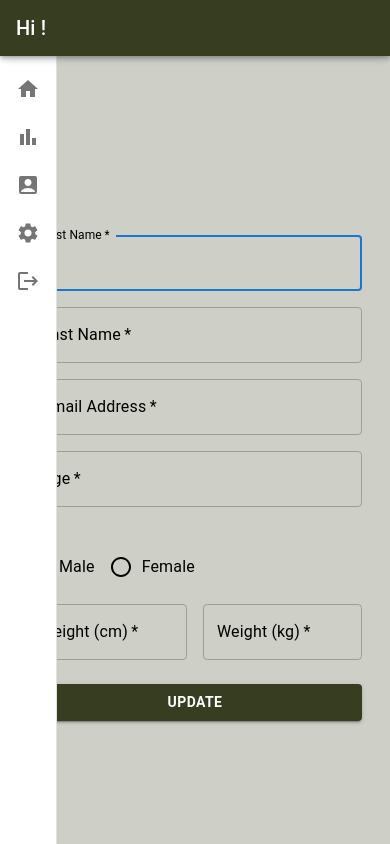
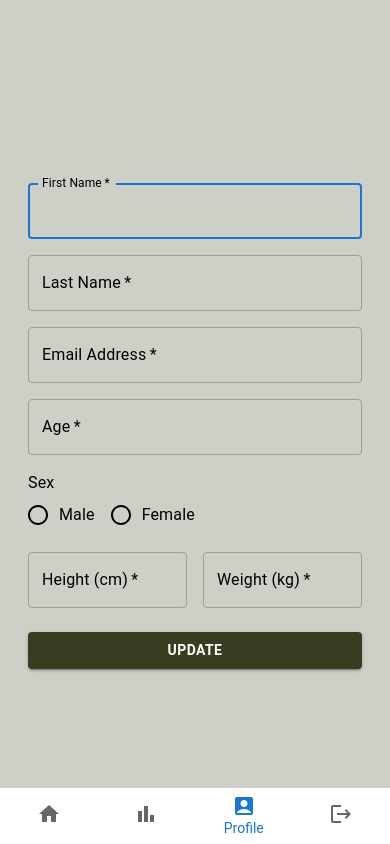
Before and after one commit to valenbia36/2023-lalibertadavanza-frontend, a React (Create React App) app: page /myProfile in a window 390 px wide. Built offline with nearby package versions, Linux system fonts and the light colour scheme; no server answers.

Commit message:
Add bottom menu on mobile, line chart, close icon for modal

```diff
--- /dev/null
+++ b/src/components/BottomMenu.jsx
@@ -0,0 +1,87 @@
+import * as React from "react";
+import BottomNavigation from "@mui/material/BottomNavigation";
+import BottomNavigationAction from "@mui/material/BottomNavigationAction";
+import LogoutIcon from "@mui/icons-material/Logout";
+import BarChartIcon from "@mui/icons-material/BarChart";
+import HomeIcon from "@mui/icons-material/Home";
+import AccountBoxIcon from "@mui/icons-material/AccountBox";
+import { useNavigate, useLocation } from "react-router-dom";
+
+export default function LabelBottomNavigation() {
+  const navigate = useNavigate();
+  const location = useLocation();
+  const [value, setValue] = React.useState("home");
+
+  React.useEffect(() => {
+    // Determine the current route and update the value accordingly
+    switch (location.pathname) {
+      case "/main":
+        setValue("home");
+        break;
+      case "/statistics":
+        setValue("stats");
+        break;
+      case "/myProfile":
+        setValue("profile");
+        break;
+      default:
+        setValue("home"); // Default to "Home" if the route doesn't match
+        break;
+    }
+  }, [location.pathname]);
+
+  const handleChange = (event, newValue) => {
+    setValue(newValue);
+
+    // Navigate to the selected screen based on the value
+    switch (newValue) {
+      case "home":
+        navigate("/main");
+        break;
+      case "stats":
+        navigate("/statistics");
+        break;
+      case "profile":
+        navigate("/myProfile");
+        break;
+      case "logout":
+        localStorage.removeItem("token");
+        window.location.replace("/");
+        break;
+      default:
+        break;
+    }
+  };
+
+  return (
+    <BottomNavigation
+      sx={{
+        width: "100%",
+        position: "fixed",
+        bottom: 0, // To position it at the bottom
+        left: 0, // To stretch it to the full width
+        right: 0, // To stretch it to the full width,
+        zIndex: 1000,
+      }}
+      value={value}
+      onChange={handleChange}
+    >
+      <BottomNavigationAction label="Home" value="home" icon={<HomeIcon />} />
+      <BottomNavigationAction
+        label="Stats"
+        value="stats"
+        icon={<BarChartIcon />}
+      />
+      <BottomNavigationAction
+        label="Profile"
+        value="profile"
+        icon={<AccountBoxIcon />}
+      />
+      <BottomNavigationAction
+        label="Logout"
+        value="logout"
+        icon={<LogoutIcon />}
+      />
+    </BottomNavigation>
+  );
+}
--- a/src/screens/Main.js
+++ b/src/screens/Main.js
@@ -1,12 +1,30 @@
-import React from "react";
+import React, { useState, useEffect } from "react";
+import { styled, useTheme } from "@mui/material/styles";
 import Drawer from "../components/Drawer";
 import MealList from "../components/MealList";
 import FoodList from "../components/FoodList";
+import LabelBottomNavigation from "../components/BottomMenu";
 
 const Main = () => {
+  const theme = useTheme();
+  const [isMobile, setIsMobile] = useState(false);
+  useEffect(() => {
+    function handleResize() {
+      setIsMobile(window.innerWidth <= theme.breakpoints.values.sm);
+    }
+    window.addEventListener("resize", handleResize);
+    handleResize();
+    return () => {
+      window.removeEventListener("resize", handleResize);
+    };
+  }, [theme]);
   return (
     <div className="container">
-      <Drawer user={localStorage.getItem("username")} />
+      {!isMobile ? (
+        <Drawer user={localStorage.getItem("username")} />
+      ) : (
+        <LabelBottomNavigation />
+      )}
       <div className="row justify-content-center">
         <div className="col-lg-10">
           <div className="row justify-content-center">
--- a/src/screens/MyProfile.js
+++ b/src/screens/MyProfile.js
@@ -1,5 +1,6 @@
 import Drawer from "../components/Drawer";
-import * as React from "react";
+import React, { useState, useEffect } from "react";
+import { styled, useTheme } from "@mui/material/styles";
 import Button from "@mui/material/Button";
 import CssBaseline from "@mui/material/CssBaseline";
 import TextField from "@mui/material/TextField";
@@ -7,12 +8,31 @@ import Grid from "@mui/material/Grid";
 import Box from "@mui/material/Box";
 import Container from "@mui/material/Container";
 import { createTheme, ThemeProvider } from "@mui/material/styles";
-import { FormControl, FormControlLabel, FormLabel, Radio, RadioGroup } from "@mui/material";
+import LabelBottomNavigation from "../components/BottomMenu";
+import {
+  FormControl,
+  FormControlLabel,
+  FormLabel,
+  Radio,
+  RadioGroup,
+} from "@mui/material";
 import { useSnackbar } from "notistack";
 
 const defaultTheme = createTheme();
 
 const MyProfile = () => {
+  const theme = useTheme();
+  const [isMobile, setIsMobile] = useState(false);
+  useEffect(() => {
+    function handleResize() {
+      setIsMobile(window.innerWidth <= theme.breakpoints.values.sm);
+    }
+    window.addEventListener("resize", handleResize);
+    handleResize();
+    return () => {
+      window.removeEventListener("resize", handleResize);
+    };
+  }, [theme]);
 
   const { enqueueSnackbar } = useSnackbar();
 
@@ -33,7 +53,8 @@ const MyProfile = () => {
 
   const getUserById = async () => {
     const response = await fetch(
-          "http://localhost:3001/api/auth/users/" + localStorage.getItem("userId"), {
+      "http://localhost:3001/api/auth/users/" + localStorage.getItem("userId"),
+      {
         method: "GET",
         headers: {
           "Content-Type": "application/json",
@@ -43,7 +64,7 @@ const MyProfile = () => {
     );
 
     const data = await response.json();
-        console.log(JSON.stringify(data))
+    console.log(JSON.stringify(data));
     setUser(data.data);
   };
 
@@ -52,40 +73,48 @@ const MyProfile = () => {
   };
 
   const handleUpdateUser = () => {
-
-        if ( user.firstName === "" || user.lastName === "" || user.email === "" || user.password === "" ||
-             user.sex === "" || user.age === "" || user.height === "" || user.weight === "" ) {
+    if (
+      user.firstName === "" ||
+      user.lastName === "" ||
+      user.email === "" ||
+      user.password === "" ||
+      user.sex === "" ||
+      user.age === "" ||
+      user.height === "" ||
+      user.weight === ""
+    ) {
       enqueueSnackbar("Some fields are empty.", { variant: "error" });
       return;
     }
 
-        fetch("http://localhost:3001/api/auth/users/" + localStorage.getItem("userId"), {
+    fetch(
+      "http://localhost:3001/api/auth/users/" + localStorage.getItem("userId"),
+      {
         method: "PUT",
         headers: {
           "Content-Type": "application/json",
         },
         body: JSON.stringify(user),
-        }).then(function (response) {
+      }
+    ).then(function (response) {
       if (response.status === 200) {
         enqueueSnackbar("User updated successfully.", { variant: "success" });
         getUserById();
-              localStorage.setItem(
-                "username",
-                user.firstName + " " + user.lastName
-              );
-
+        localStorage.setItem("username", user.firstName + " " + user.lastName);
       } else {
         enqueueSnackbar("Something went wrong.", { variant: "error" });
       }
     });
   };
 
-
   return (
     <div className="container">
+      {!isMobile ? (
         <Drawer user={localStorage.getItem("username")} />
-      <div className="row justify-content-center">
-      </div>
+      ) : (
+        <LabelBottomNavigation />
+      )}
+      <div className="row justify-content-center"></div>
       <ThemeProvider theme={defaultTheme}>
         <Container component="main" maxWidth="s" maxHeight="s">
           <CssBaseline />
@@ -154,7 +183,9 @@ const MyProfile = () => {
                     InputProps={{
                       style: { color: "black" },
                     }}
-                  onChange={(e) => setUser({ ...user, email: e.target.value })}
+                    onChange={(e) =>
+                      setUser({ ...user, email: e.target.value })
+                    }
                   />
                 </Grid>
                 <Grid item xs={12} sm={6}>
@@ -170,8 +201,8 @@ const MyProfile = () => {
                       style: { color: "black" },
                     }}
                     InputProps={{
-                    style: { color: "black"},
-                    inputProps: { min: 1 }
+                      style: { color: "black" },
+                      inputProps: { min: 1 },
                     }}
                     onChange={(e) => setUser({ ...user, age: e.target.value })}
                   />
@@ -215,11 +246,13 @@ const MyProfile = () => {
                     }}
                     InputProps={{
                       style: {
-                      color: "black"
+                        color: "black",
                       },
-                    inputProps: { min: 1 }
+                      inputProps: { min: 1 },
                     }}
-                  onChange={(e) => setUser({ ...user, height: e.target.value })}
+                    onChange={(e) =>
+                      setUser({ ...user, height: e.target.value })
+                    }
                   />
                 </Grid>
                 <Grid item xs={6} sm={6}>
@@ -236,11 +269,13 @@ const MyProfile = () => {
                     }}
                     InputProps={{
                       style: {
-                      color: "black"
+                        color: "black",
                       },
-                    inputProps: { min: 1 }
+                      inputProps: { min: 1 },
                     }}
-                  onChange={(e) => setUser({ ...user, weight: e.target.value })}
+                    onChange={(e) =>
+                      setUser({ ...user, weight: e.target.value })
+                    }
                   />
                 </Grid>
               </Grid>
--- a/src/screens/Statistics.js
+++ b/src/screens/Statistics.js
@@ -2,21 +2,36 @@ import React, { useState, useEffect } from "react";
 import Drawer from "../components/Drawer";
 import MyResponsivePie from "../components/Charts/PieChart";
 import { TextField, Grid, IconButton } from "@mui/material";
+import { styled, useTheme } from "@mui/material/styles";
 import DeleteIcon from "@mui/icons-material/Delete";
 import { format } from "date-fns";
 import CategorySelect from "../components/CategorySelect";
+import LineChart from "../components/Charts/LineChart";
+import LabelBottomNavigation from "../components/BottomMenu";
 
 const Statistics = () => {
   const [data, setData] = useState();
   const [selectedCategory, setSelectedCategory] = useState("");
   const [date, setDate] = useState(format(new Date(), "yyyy-MM-dd"));
+  const theme = useTheme();
+  const [isMobile, setIsMobile] = useState(false);
+  useEffect(() => {
+    function handleResize() {
+      setIsMobile(window.innerWidth <= theme.breakpoints.values.sm);
+    }
+    window.addEventListener("resize", handleResize);
+    handleResize();
+    return () => {
+      window.removeEventListener("resize", handleResize);
+    };
+  }, [theme]);
 
   useEffect(() => {
     getMealsByUserIdAndDay();
   }, [date, selectedCategory]);
 
   const getMealsByUserIdAndDay = async () => {
-    setData("")
+    setData("");
     const response = await fetch(
       "http://localhost:3001/api/meals/user/" +
         localStorage.getItem("userId") +
@@ -45,12 +60,13 @@ const Statistics = () => {
       });
       const groupedFoodsArray = Object.values(groupedFoods);
 
-      if(selectedCategory)
-      {
-        setData(groupedFoodsArray.filter(item => item.id === selectedCategory))
+      if (selectedCategory) {
+        setData(
+          groupedFoodsArray.filter((item) => item.id === selectedCategory)
+        );
+      } else {
+        setData(groupedFoodsArray);
       }
-      else{setData(groupedFoodsArray);}
-
     } else {
       setData([]);
     }
@@ -62,8 +78,19 @@ const Statistics = () => {
 
   return (
     <div>
+      {!isMobile ? (
         <Drawer user={localStorage.getItem("username")} />
-      <div style={{ textAlign: "center", color: "black" }}>
+      ) : (
+        <LabelBottomNavigation />
+      )}
+      <div
+        style={{
+          textAlign: "center",
+          color: "black",
+          //minHeight: "500px",
+          //minWidth: "500px",
+        }}
+      >
         <h2>Foods by Day</h2>
         <TextField
           InputLabelProps={{ shrink: true }}
@@ -82,7 +109,10 @@ const Statistics = () => {
           sx={{ marginTop: "2%" }}
         >
           <Grid item xs={10}>
-            <CategorySelect selectedCategory={selectedCategory} onCategoryChange={handleCategoryChange} />
+            <CategorySelect
+              selectedCategory={selectedCategory}
+              onCategoryChange={handleCategoryChange}
+            />
           </Grid>
           <Grid item xs={2}>
             <IconButton
@@ -94,13 +124,14 @@ const Statistics = () => {
             </IconButton>
           </Grid>
         </Grid>
-        <br/>
-        {(data && data.length > 0) ? (
-          <MyResponsivePie data={data}/>
+        <br />
+        {data && data.length > 0 ? (
+          <MyResponsivePie data={data} />
         ) : (
           <div>No foods to show</div>
         )}
       </div>
+      <LineChart />
     </div>
   );
 };
```
Also changed, not shown: src/components/Autocomplete.jsx (added, +19 -0 lines), src/components/Charts/LineChart.jsx (+6 -3 lines), src/components/Drawer.jsx (+6 -9 lines), src/components/FoodForm.jsx (+26 -6 lines), src/components/MealForm.jsx (+37 -10 lines). Lines whose indentation alone changed are shown as unchanged.
